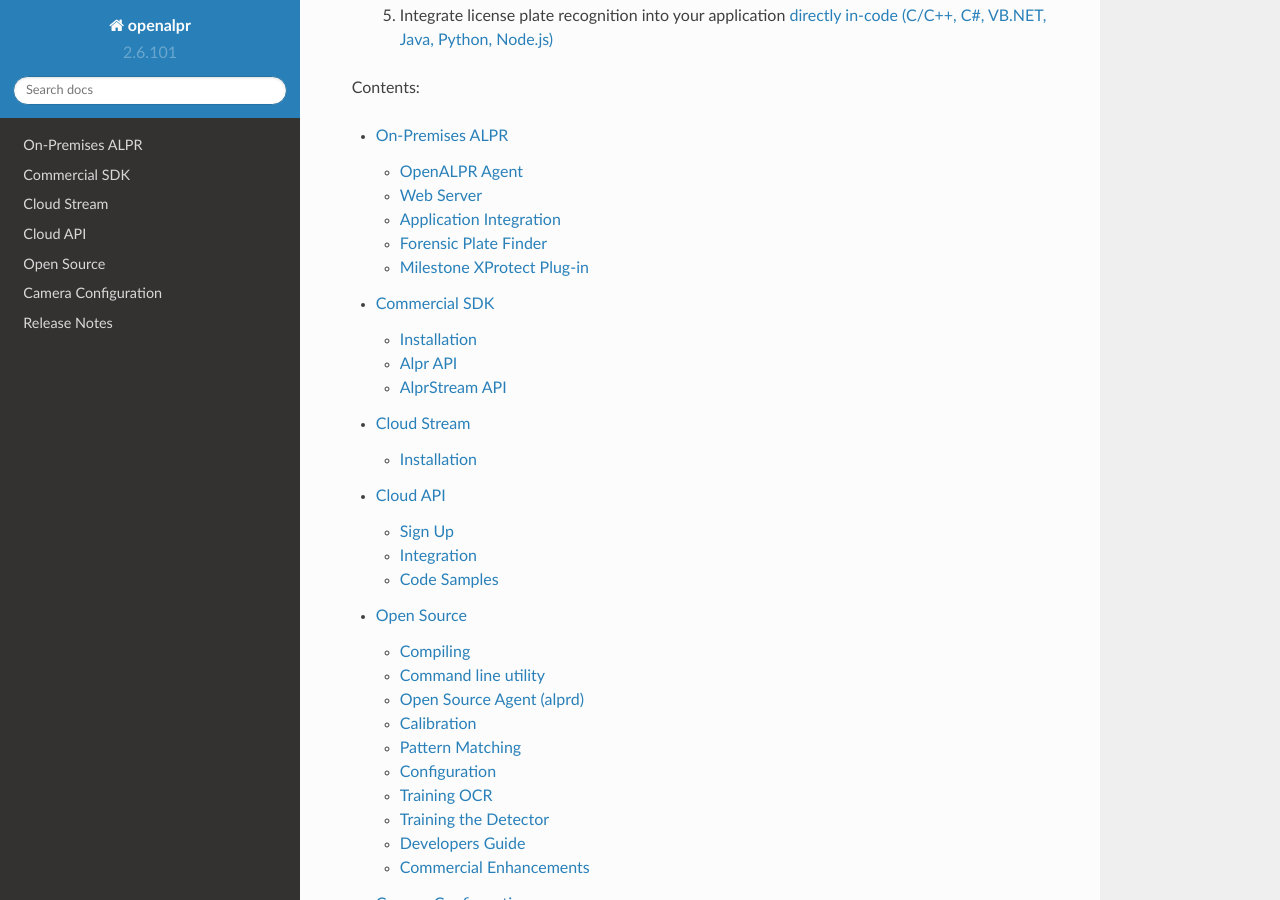
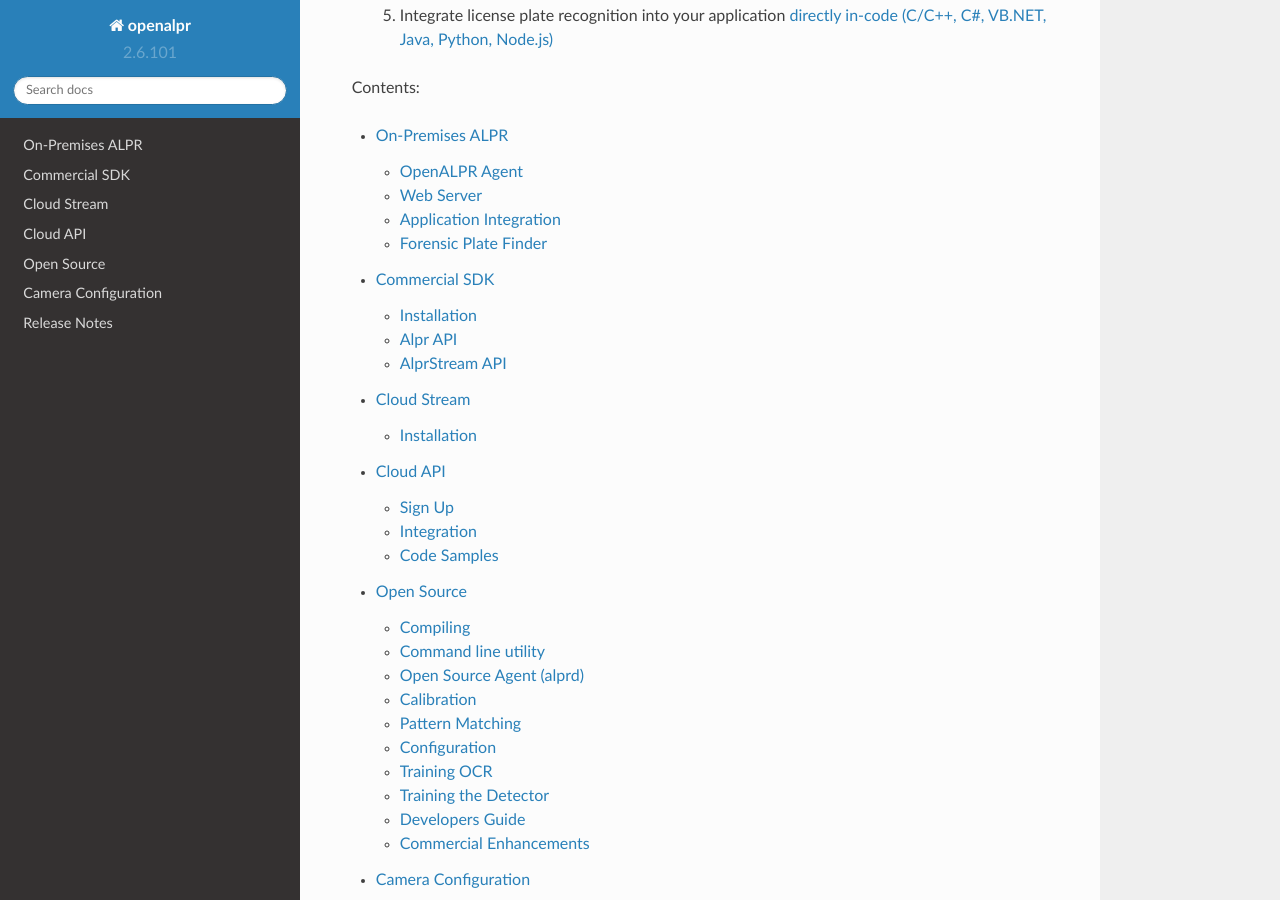
Before and after one commit to openalpr/doc, a Sphinx documentation site: the page built from source/index.rst, in a window 1280 px wide and 900 px high, scrolled down 500 px. Built offline with Sphinx 7.4.7 and the Read the Docs theme 2.0.0, drawn with Linux system fonts in a browser that asks for light colours.

Commit message:
Dropping milestone support

```diff
--- a/source/on_premises.rst
+++ b/source/on_premises.rst
@@ -490,10 +490,3 @@
     2,gb,CV60UK,0,6,70,77,2.84,3.12,6,82.6058,gb,0
     1,gb,GP0VZC,0,9,199,211,8,8.48,18,84.4312,gb,0
     4,gb,GR15RYT,1,2,981,994,39.28,39.8,39,82.4912,gb,0
-
-
-
-Milestone XProtect Plug-in
-=============================
-
-.. include:: milestone.include
```
